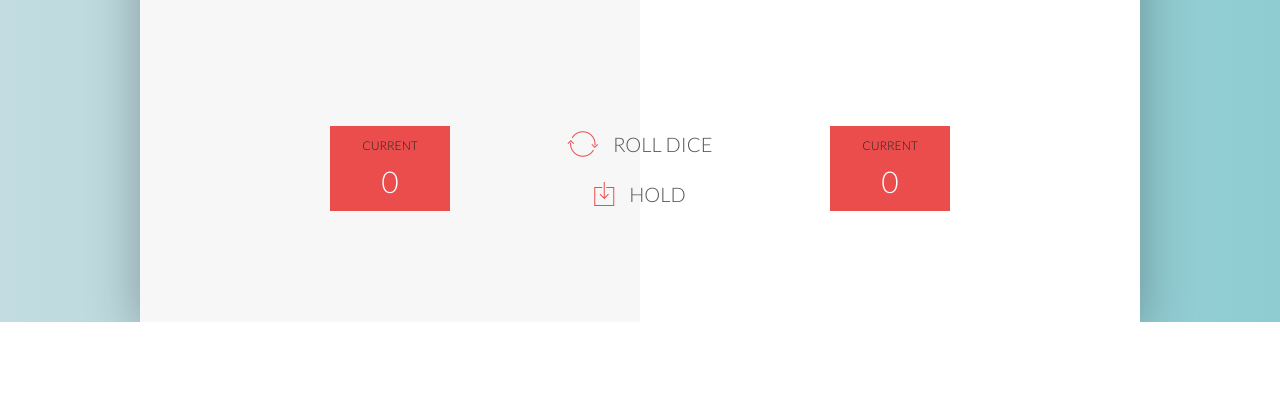
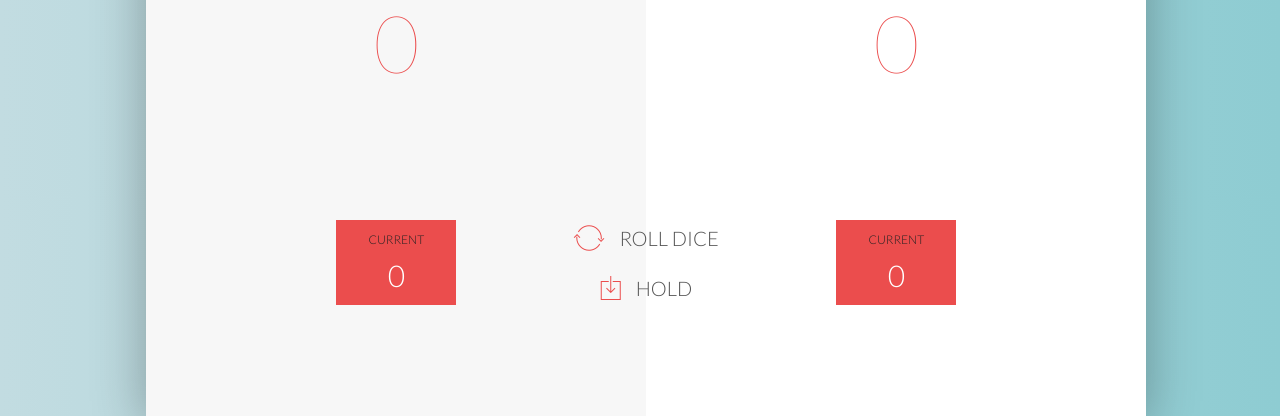
Before and after one commit to stacygarrett/dice-game, a plain HTML site: page index.html in a window 1280 px wide. Shown: the part 601-1017 px from the top of the page. Before the commit the page ends 923 px from the top, so only its background shows below. Drawn offline with nearby package versions, Linux system fonts and the light colour scheme.

Commit message:
Add files via upload

```diff
--- a/style.css
+++ b/style.css
@@ -22,7 +22,7 @@ body {
     font-family: Lato;
     font-weight: 300;
     position: relative;
-    height: 100vh;
+    /* height: 100vh; */
     color: #555;
     text-align: center;
 }
@@ -66,9 +66,9 @@ li {
 
 .wrapper {
     width: 1000px;
-    position: relative;
-    top: 28%;
-    left: 50%;
+    position: absolute;
+    top: 188%;
+    left: 50.5%;
     transform: translate(-50%, -50%);
     background-color: #fff;
     box-shadow: 0px 10px 50px rgba(0, 0, 0, 0.3);
@@ -221,19 +221,19 @@ i {
 
 .final-score:focus { outline: none; }
 
-/* @media (min-width: 850px) and (max-width: 1000px) {
+@media (min-width: 850px) and (max-width: 1000px) {
     .wrapper {
-        position: relative;
-        top: 28%;
+        position: absolute;
+        top: 188%;
         left: 47.5%;
-        width: 90%;
+        width: 70%;
         margin: 0 3%;
     }
     .active .player-name::after {
         right: -25px;
 
     }
-} */
+}
 /*
 @media (min-width: 750px) and (max-width: 840px) {
     .wrapper {
```
